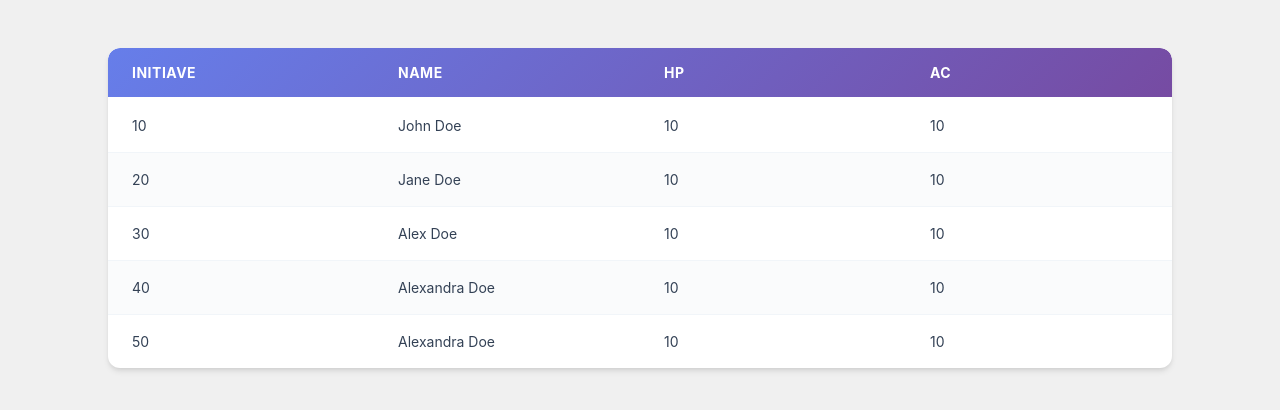
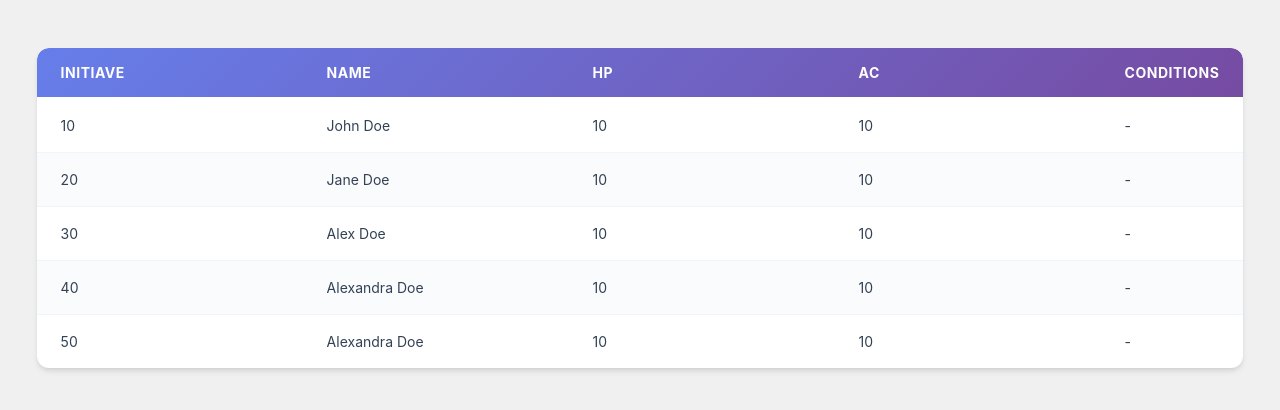
Before and after one commit to Smoopfrog/initiative-tracker, a React (Vite) app: page / in a window 1280 px wide. Shown: the top 410 px of the page. Built offline with nearby package versions, Linux system fonts and the light colour scheme.

Commit message:
add handling for different column types

```diff
--- a/src/Components/Column.tsx
+++ /dev/null
@@ -1,51 +0,0 @@
-import React, { useState } from "react";
-
-export interface IColumn {
-	/** Column name */
-	name: string;
-	/** Column header name */
-	headerName: string;
-	/** Is editable */
-	isEditable?: boolean;
-	/** Column type */
-	type?: "text" | "number";
-	/** Column value */
-	value: string | number | null;
-}
-
-interface IColumnProps extends IColumn {
-	/** Row id */
-	rowId: string;
-}
-
-const Column: React.FC<IColumnProps> = ({
-	rowId,
-	name,
-	value,
-	type,
-	isEditable = false,
-}) => {
-	const [inputValue, setInputValue] = useState(value);
-
-	const handleChange = (value: string) => {
-		setInputValue(value);
-	};
-
-	return (
-		<div className="column-container">
-			{isEditable ? (
-				<input
-					id={`${rowId}-${name}`}
-					type={type}
-					value={inputValue || undefined}
-					className="column-input"
-					onChange={(e) => handleChange(e.target.value)}
-				/>
-			) : (
-				<span className="column-value">{value}</span>
-			)}
-		</div>
-	);
-};
-
-export default Column;
--- /dev/null
+++ b/src/Components/Table/Column.tsx/Column.tsx
@@ -0,0 +1,41 @@
+import React from "react";
+import DefaultColumn from "./DefaultColumn";
+
+export interface IColumn {
+	/** Column name */
+	name: string;
+	/** Column header name */
+	headerName: string;
+	/** Is editable */
+	isEditable?: boolean;
+	/** Column value */
+	value: string | number | string[] | number[] | null;
+	/** Custom column renderer component */
+	columnRenderer?: React.ComponentType<IColumnProps>;
+}
+
+export interface IColumnProps extends IColumn {
+	/** Row id */
+	rowId: string;
+}
+
+const Column: React.FC<IColumnProps> = ({
+	value,
+	columnRenderer,
+	...props
+}) => {
+	// If a custom renderer is provided, use it
+	if (columnRenderer) {
+		const CustomRenderer = columnRenderer;
+
+		return <CustomRenderer {...props} value={value} />;
+	}
+
+	if (Array.isArray(value)) {
+		return <div className="column-container">-</div>;
+	}
+
+	return <DefaultColumn {...props} value={value} />;
+};
+
+export default Column;
--- /dev/null
+++ b/src/Components/Table/Column.tsx/DefaultColumn.tsx
@@ -0,0 +1,33 @@
+import React, { useState } from "react";
+import type { IColumnProps } from "./Column";
+
+interface IDefaultColumnProps extends IColumnProps {
+	value: string | number | null;
+}
+
+const DefaultColumn: React.FC<IDefaultColumnProps> = ({
+	rowId,
+	name,
+	value,
+	isEditable = false,
+}) => {
+	const [inputValue, setInputValue] = useState(value);
+
+	const handleChange = (value: string | number | null) => {
+		setInputValue(value);
+	};
+
+	return isEditable ? (
+		<input
+			id={`${rowId}-${name}`}
+			type="text"
+			value={inputValue || undefined}
+			className="column-input"
+			onChange={(e) => handleChange(e.target.value)}
+		/>
+	) : (
+		<span className="column-value">{value}</span>
+	);
+};
+
+export default DefaultColumn;
--- a/src/Components/Table/Row/Row.tsx
+++ b/src/Components/Table/Row/Row.tsx
@@ -1,5 +1,5 @@
 import React from "react";
-import Column, { type IColumn } from "../../Column";
+import Column, { type IColumn } from "../Column.tsx/Column";
 
 export interface IRow {
 	/** Row id */
--- /dev/null
+++ b/src/InitiativeTracker/ConditionsRenderer.tsx
@@ -0,0 +1,29 @@
+import React from "react";
+
+// Example custom renderer for conditions
+const ConditionsRenderer: React.FC<{
+	rowId: string;
+	name: string;
+	value: string | number | string[] | number[] | null;
+	type?: "text" | "number";
+	isEditable?: boolean;
+}> = ({ value }) => {
+	// Convert value to array of conditions
+	const conditions = Array.isArray(value) ? value : value ? [value] : [];
+
+	return (
+		<div className="conditions-container">
+			{conditions.length > 0 ? (
+				conditions.map((condition, index) => (
+					<span key={index} className="condition-badge">
+						{condition}
+					</span>
+				))
+			) : (
+				<span className="no-conditions">-</span>
+			)}
+		</div>
+	);
+};
+
+export default ConditionsRenderer;
--- a/src/InitiativeTracker/initiativeTrackerColumns.tsx
+++ b/src/InitiativeTracker/initiativeTrackerColumns.tsx
@@ -1,11 +1,11 @@
-import type { IColumn } from "../Components/Column";
+import type { IColumn } from "../Components/Table/Column.tsx/Column";
+import ConditionsRenderer from "./ConditionsRenderer";
 
 export const initiativeTrackerColumns: IColumn[] = [
 	{
 		name: "initiative",
 		headerName: "Initiave",
 		isEditable: true,
-		type: "number",
 		value: null,
 	},
 	{
@@ -18,14 +18,19 @@ export const initiativeTrackerColumns: IColumn[] = [
 		name: "hp",
 		headerName: "HP",
 		isEditable: true,
-		type: "number",
 		value: null,
 	},
 	{
 		name: "ac",
 		headerName: "AC",
 		isEditable: true,
-		type: "number",
 		value: null,
 	},
+	{
+		name: "conditions",
+		headerName: "Conditions",
+		isEditable: false,
+		value: null,
+		columnRenderer: ConditionsRenderer,
+	},
 ];
```
Also changed, not shown: src/Constants/Conditions.ts (added, +97 -0 lines).
